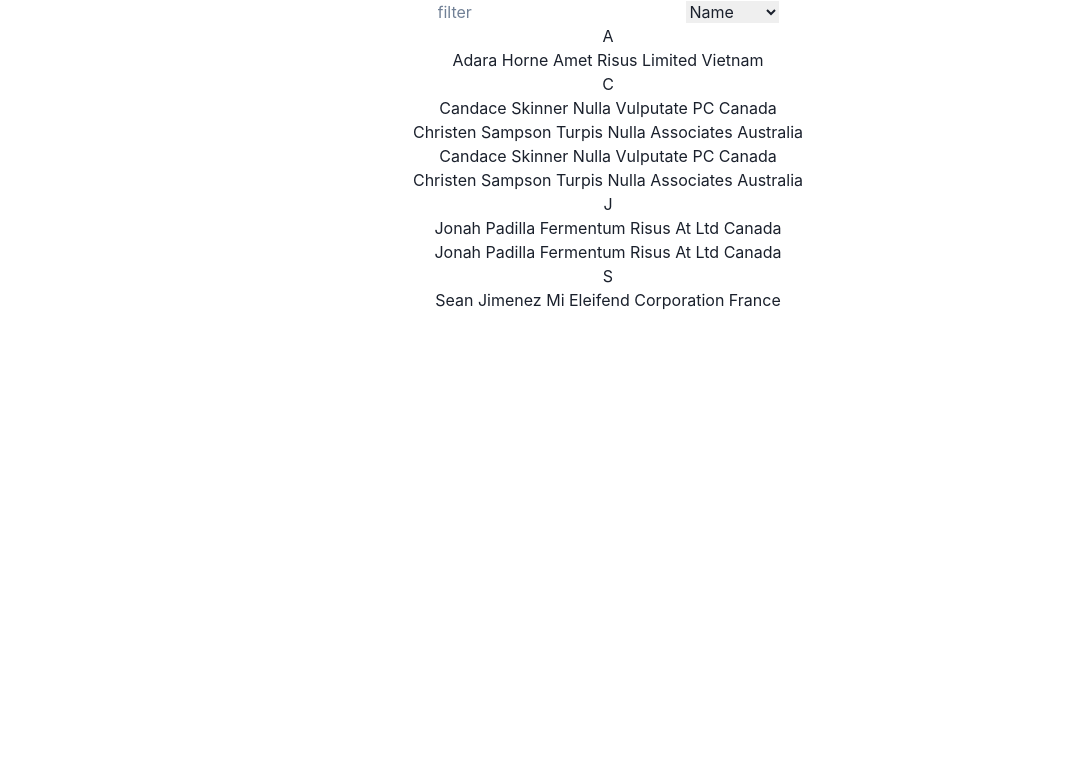
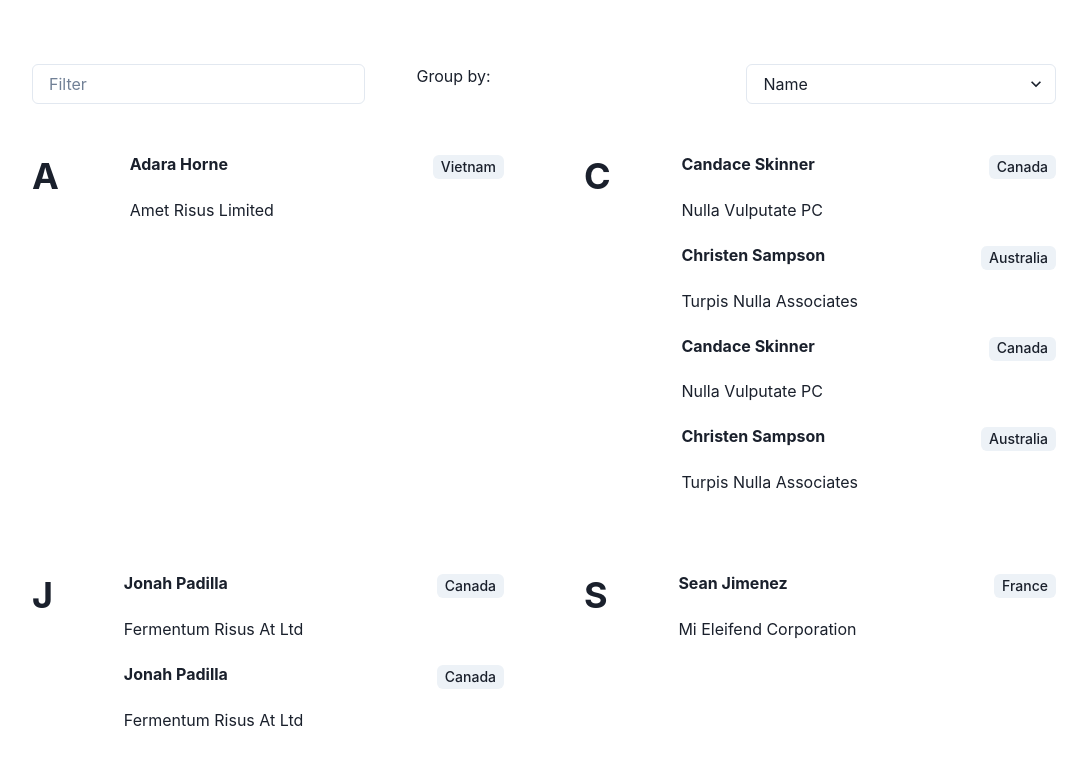
Before and after one commit to mashazyu/doggos-list-react-js, a React (Create React App) app: page / in a window 1280 px wide. Shown: the top 764 px of the page, without its empty margins (32-1119 px from the left). Built offline with nearby package versions, Linux system fonts and the light colour scheme.

Commit message:
Add styling

```diff
--- a/src/App.css
+++ /dev/null
@@ -1,5 +0,0 @@
-.App {
-  text-align: center;
-}
-
-@media (prefers-reduced-motion: no-preference) {}
--- a/src/App.js
+++ b/src/App.js
@@ -1,18 +1,24 @@
+import { Flex, Spacer, Text } from '@chakra-ui/react';
+
 import SectionedList from './components/SectionedList';
 import useInput from './hooks/useInput';
 import useSelection from './hooks/useSelection';
-import './App.css';
 
 function App() {
   const [filter, filterInput] = useInput();
   const [grouping, selectionInput] = useSelection();
 
   return (
-    <div className="App">
-      {filterInput}
-      {selectionInput}
+    <Flex direction="column" p='5%' w='90%'>
+      <Flex pb='5%'>
+        {filterInput}
+        <Spacer />
+        <Text pl='5%' pr='5%' w='100%'>Group by:</Text>
+        <Spacer />
+        {selectionInput}
+      </Flex>
       <SectionedList grouping={grouping} filter={filter} />
-    </div>
+    </Flex>
   );
 }
 
--- a/src/components/List.css
+++ /dev/null
@@ -1,3 +0,0 @@
-.List {
-  list-style: none;
-}
--- a/src/components/List.js
+++ /dev/null
@@ -1,13 +0,0 @@
-import './List.css';
-
-function List({ data }) {
-  const listItems = data.map(({ guid, name, company, country }) =>
-    <li key={guid}>{name} {company} {country}</li>
-  );
-
-  return (
-    <ul className="List">{listItems}</ul>
-  );
-}
-
-export default List;
--- a/src/components/SectionedList.js
+++ b/src/components/SectionedList.js
@@ -1,23 +1,25 @@
-import './SectionedList.css';
-import List from './List';
+import { Box, Flex, Heading, SimpleGrid } from '@chakra-ui/react';
+import SubList from './SubList';
 import { getSectionedList } from '../helpers';
 
 function SectionedList({ grouping, filter }) {
   const data = getSectionedList(grouping, filter);
   const listItems = data.map(({ title, items}) => {
     return (
-      <div key={title}>
-        <p>{title}</p>
-        <List data={items} />
-      </div>
+      <Flex justify='flex-start' key={title}>
+        <Box pr='15%'>
+          <Heading>{title}</Heading>
+        </Box>
+        <SubList data={items} />
+      </Flex>
     );
   });
   const errorMessage = <p>No entries found</p>;
 
   return (
-    <div>
+    <SimpleGrid columns={2} spacing={20}>
       {listItems.length !== 0 ? listItems : errorMessage}
-    </div>
+    </SimpleGrid>
   );
 }
 
--- /dev/null
+++ b/src/components/SubList.js
@@ -0,0 +1,19 @@
+import { Flex, Heading, List, ListItem, Tag } from '@chakra-ui/react';
+
+function SubList({ data }) {
+  const listItems = data.map(({ guid, name, company, country }) =>
+    <ListItem key={guid}>
+      <Flex justify='space-between' pb='5%'>
+        <Heading pr='5%' size='sm'>{name}</Heading>
+        <Tag>{country}</Tag>
+      </Flex>
+      {company}
+    </ListItem>
+  );
+
+  return (
+    <List spacing={6} w='100%'>{listItems}</List>
+  );
+}
+
+export default SubList;
--- a/src/hooks/useInput.js
+++ b/src/hooks/useInput.js
@@ -1,11 +1,12 @@
 import { useState } from 'react';
+import { Input } from '@chakra-ui/react';
 
 function useInput() {
   const [value, setValue] = useState('');
-  const input = <input
+  const input = <Input
     value={value}
     onChange={e => setValue(e.target.value)}
-    placeholder='filter' />
+    placeholder='Filter' />
 
   return [value, input];
 }
--- a/src/hooks/useSelection.js
+++ b/src/hooks/useSelection.js
@@ -1,13 +1,14 @@
 import { useState } from 'react';
+import { Select } from '@chakra-ui/react';
 
 function useSelection() {
   const [value, setValue] = useState('name');
   const handleSelection = (e) => setValue(e.target.value);
-  const selection =  <select value={value} onChange={handleSelection}>
+  const selection = <Select value={value} onChange={handleSelection}>
     <option value="name">Name</option>
     <option value="company">Company</option>
     <option value="country">Country</option>
-  </select>
+  </Select>
 
   return [value, selection];
 }
```
Also changed, not shown: src/components/SectionedList.css (deleted).
